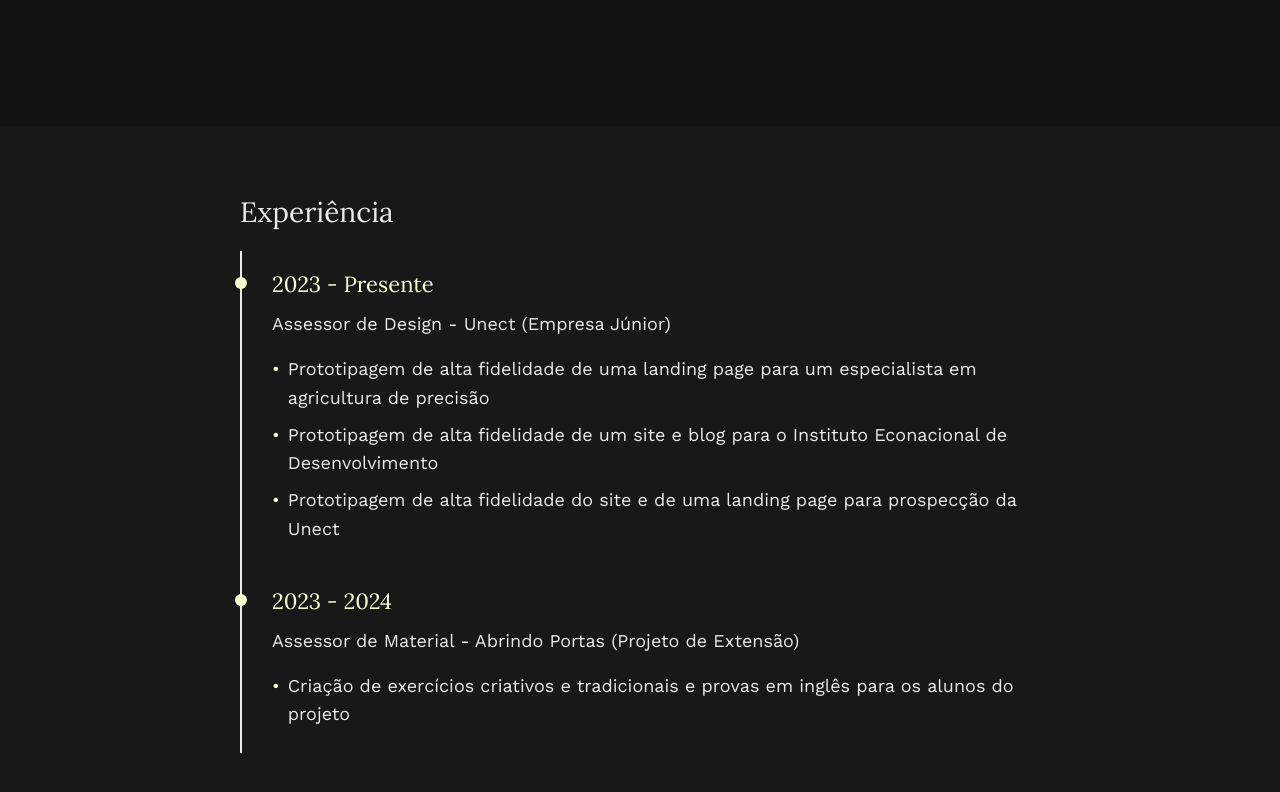
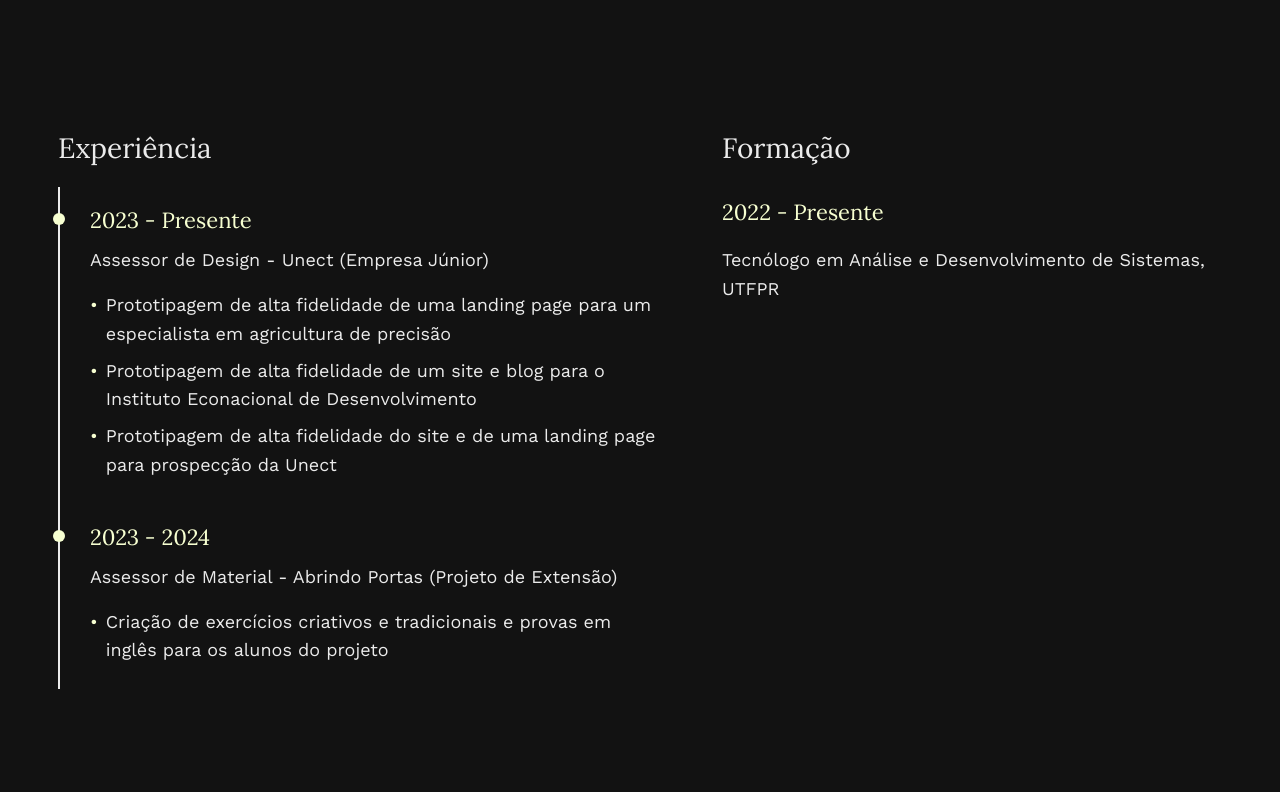
Before and after one commit to MathKodi/personal-website, a React (Vite) app in the folder frontend/: page / in a window 1280 px wide. Shown: the part 2108-2900 px from the top of the page. After the commit the page ends 2797 px from the top, so only its background shows below. Built offline with nearby package versions, Linux system fonts and the light colour scheme.

Commit message:
feat: add education component

```diff
--- a/frontend/src/App.css
+++ b/frontend/src/App.css
@@ -10,9 +10,13 @@ main {
   }
 
   .background-container {
-    background-color: rgba(30, 30, 30, 0.5);
-    padding: 4rem 2rem;
+    max-width: 1400px;
     margin-top: 4rem;
+    display: flex;
+    justify-content: center;
+    gap: 4rem;
+    flex-wrap: wrap;
+    align-items: flex-start;
   }
 
   @media (max-width: 768px) {
--- a/frontend/src/App.jsx
+++ b/frontend/src/App.jsx
@@ -7,6 +7,7 @@ import Languages from './components/Languages/Languages'
 import HardSkills from './components/Skills/HardSkills'
 import Projects from './components/Projects/Projects'
 import Experience from './components/Experience/Experience'
+import Education from './components/Education/Education'
 function App() {
   const [count, setCount] = useState(0)
 
@@ -23,6 +24,7 @@ function App() {
         <Projects />
         <div className='background-container'>
           <Experience />
+          <Education />
         </div>
       </main>
     </div>
--- a/frontend/src/components/Education/Education.css
+++ b/frontend/src/components/Education/Education.css
@@ -0,0 +1,43 @@
+.education-section {
+    max-width: 500px;
+    margin: 0;
+    flex-shrink: 0;
+  }
+
+  .education-card {
+    margin-top: 1.5rem;
+  }
+
+  .education-period {
+    font-family: var(--h3-font-family);
+    font-size: 1.375rem;
+    font-weight: 400;
+    color: var(--primary-color);
+    flex: 0 0 200px;
+    margin-bottom: 1rem;
+  }
+
+  .education-details {
+    padding-top: 4px;
+    flex: 1;
+  }
+
+  .education-degree {
+    font-family: var(--text-font-family);
+    font-size: var(--text-font-size);
+    font-weight: 400;
+    color: var(--text-color);
+  }
+
+
+  @media (max-width: 768px) {
+    .education-card {
+      flex-direction: column;
+      gap: 0.5rem;
+    }
+
+    .education-period {
+      flex: none;
+      margin-bottom: 0.5rem;
+    }
+  }
--- a/frontend/src/components/Education/Education.jsx
+++ b/frontend/src/components/Education/Education.jsx
@@ -0,0 +1,17 @@
+import React from 'react';
+import './Education.css';
+
+const Education = () => {
+  return (
+    <section className="education-section">
+      <h2 className="section-title">Formação</h2>
+
+      <div className="education-card">
+        <h3 className="education-period">2022 - Presente</h3>
+        <p className="education-degree">Tecnólogo em Análise e Desenvolvimento de Sistemas, UTFPR</p>
+      </div>
+    </section>
+  );
+};
+
+export default Education;
--- a/frontend/src/components/Experience/Experience.css
+++ b/frontend/src/components/Experience/Experience.css
@@ -1,6 +1,7 @@
 .experience-section {
-    max-width: 800px;
-    margin: 0 auto;
+    max-width: 600px;
+    margin: 0;
+    flex-shrink: 0;
   }
 
   .timeline {
```
